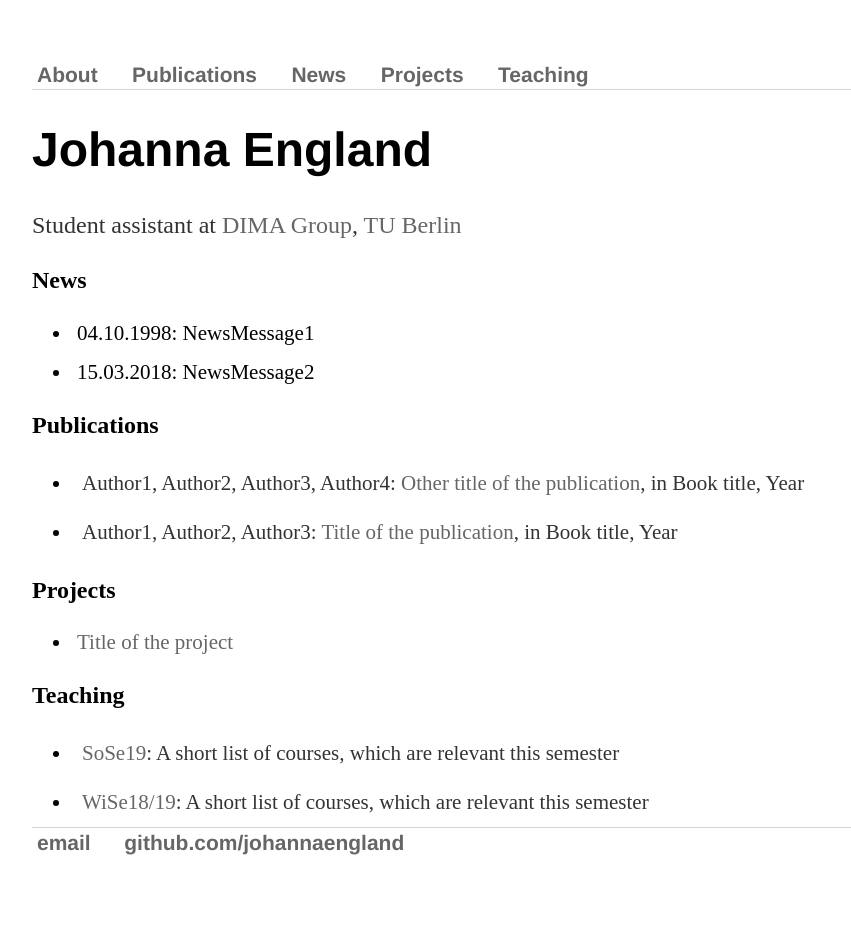
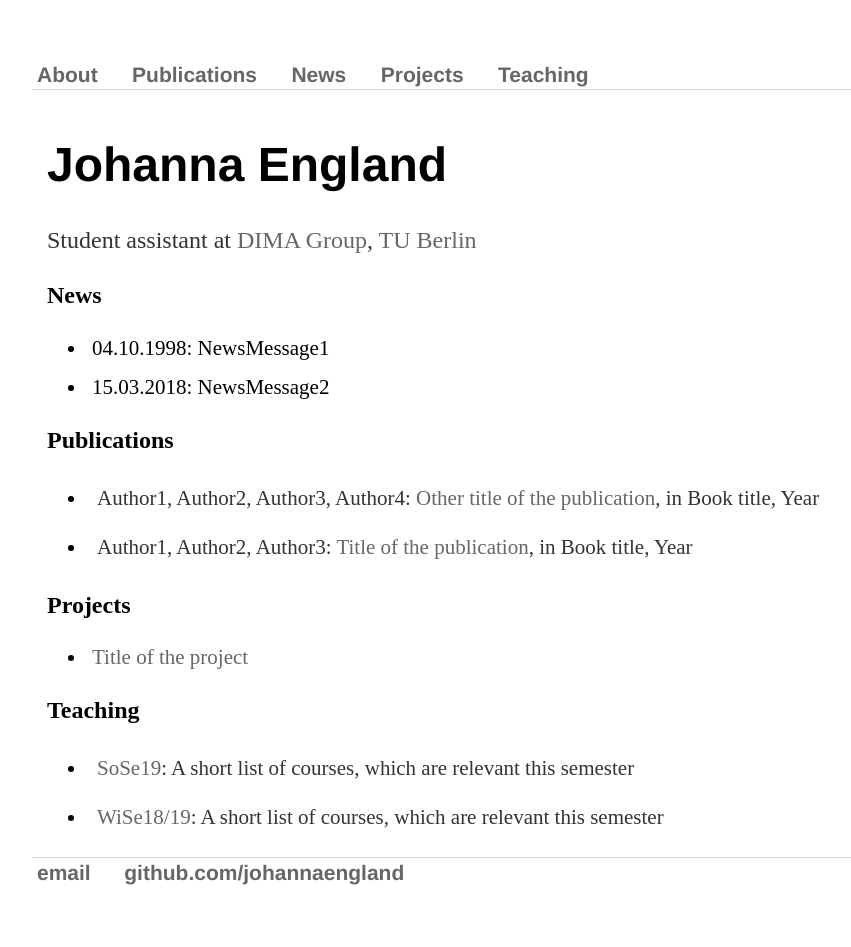
Before and after one commit to johannaengland/johannaengland.github.io, a Jekyll site: the page built from index.md, in a window 1280 px wide. Shown: the whole page, without its empty margins (160-1011 px from the left). Built offline with Jekyll 4.4.1, drawn with Linux system fonts in a browser that asks for light colours; before the commit the page ends 917 px from its top, so only the background shows below that.

Commit message:
Update main.css

```diff
--- a/css/main.css
+++ b/css/main.css
@@ -17,6 +17,10 @@
 
 .bibtexTextHidden {
     display: none;
+}
+
+.container {
+    padding: 15px;
 }
 
 a {
```
